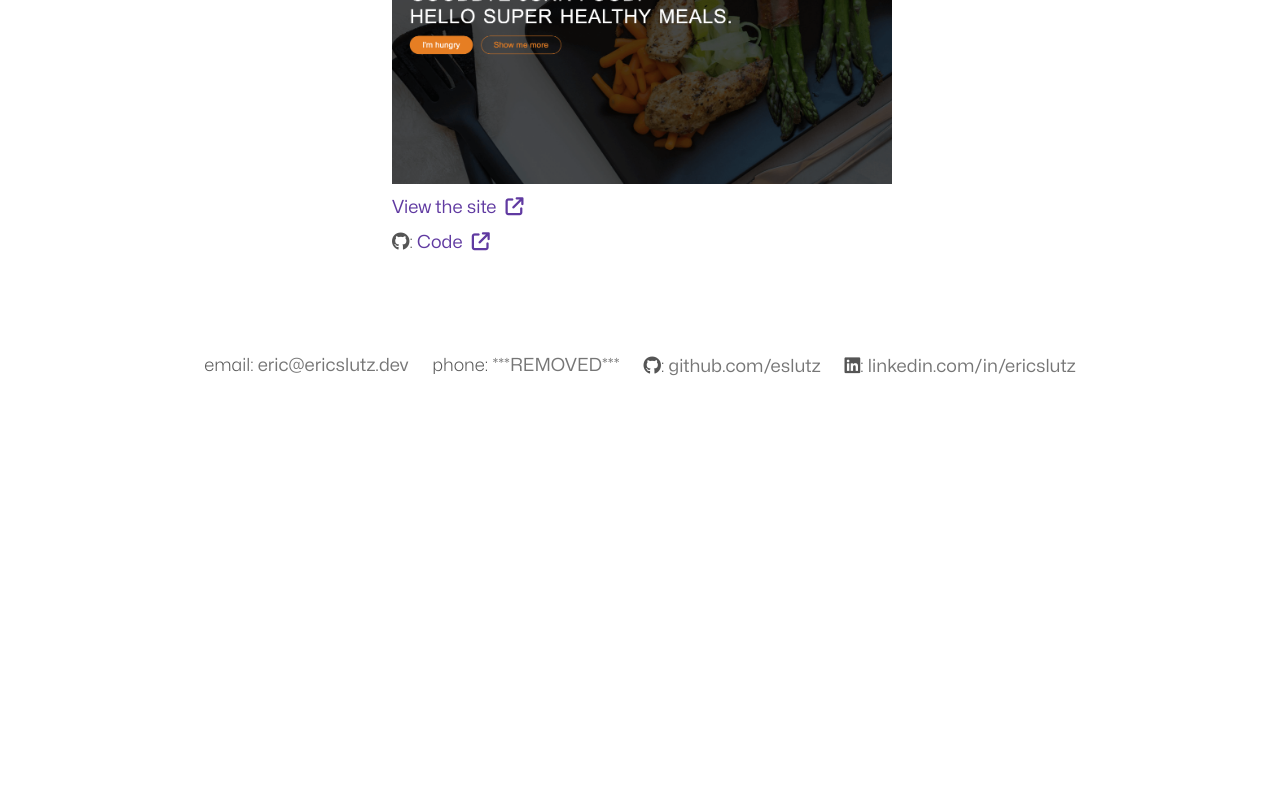
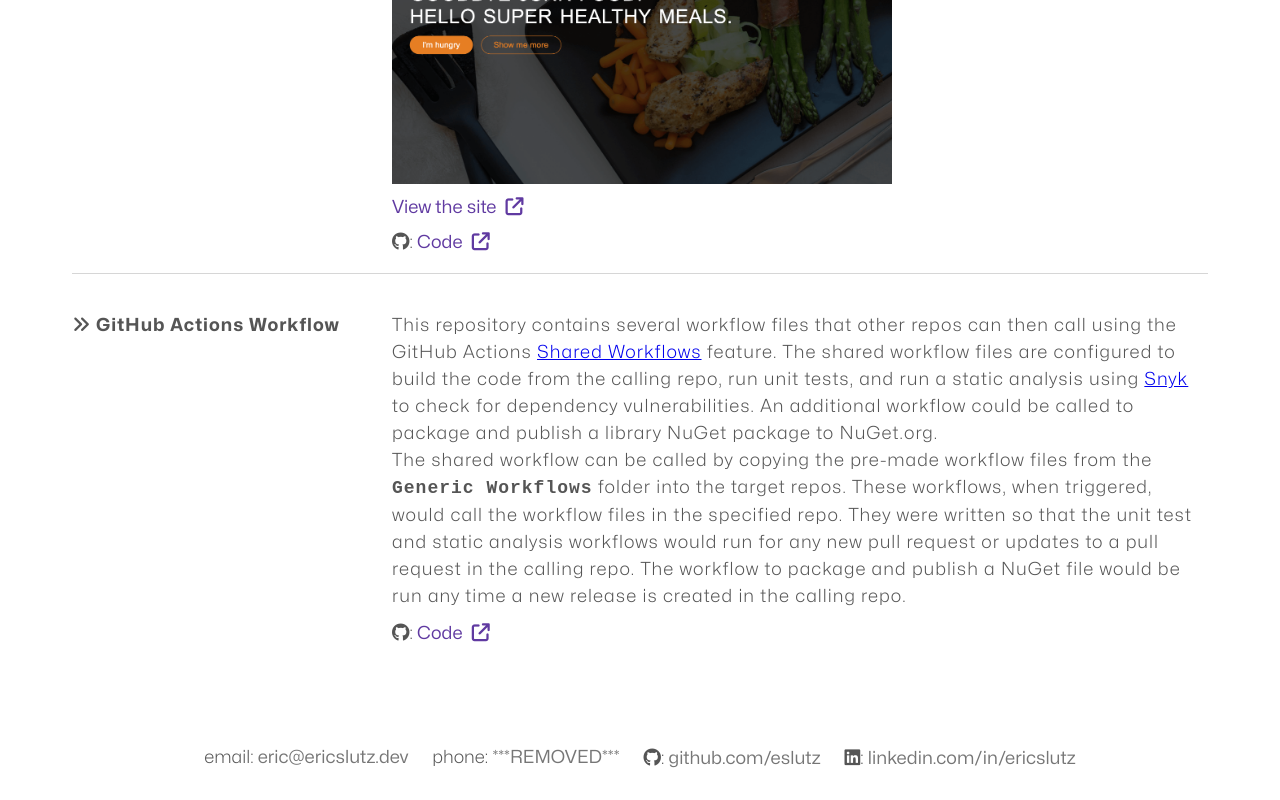
Before and after one commit to eslutz/eslutz.github.io, an Angular app: page /projects in a window 1280 px wide. Shown: the part 2626-3426 px from the top of the page. Before the commit the page ends 3034 px from the top, so only its background shows below. Built offline with nearby package versions, Linux system fonts and the light colour scheme.

Commit message:
added GitHub Actions example to projects section

```diff
--- a/src/app/projects/projects.component.html
+++ b/src/app/projects/projects.component.html
@@ -197,5 +197,32 @@
         </li>
       </ul>
     </div>
+    <div class="project">
+      <p class="project-description">
+        <i class="fa-solid fa-angles-right"></i>
+        <strong class="left-padding--xs">GitHub Actions Workflow</strong>
+      </p>
+      <ul class="list">
+        <li class="list-item">
+          <div class="project-description">
+            <p>
+              This repository contains several workflow files that other repos can then call using the GitHub Actions <a href="https://docs.github.com/en/actions/using-workflows/sharing-workflows-secrets-and-runners-with-your-organization#sharing-workflows" target="_blank">Shared Workflows</a> feature.  The shared workflow files are configured to build the code from the calling repo, run unit tests, and run a static analysis using <a href="https://github.com/marketplace/actions/snyk" target="_blank">Snyk</a> to check for dependency vulnerabilities.  An additional workflow could be called to package and publish a library NuGet package to NuGet.org.
+            </p>
+            <p>
+              The shared workflow can be called by copying the pre-made workflow files from the <strong><code>Generic Workflows</code></strong> folder into the target repos.  These workflows, when triggered, would call the workflow files in the specified repo.  They were written so that the unit test and static analysis workflows would run for any new pull request or updates to a pull request in the calling repo.  The workflow to package and publish a NuGet file would be run any time a new release is created in the calling repo.
+            </p>
+          </div>
+        </li>
+        <li class="list-item">
+          <div>
+            <i class="fa-brands fa-github"></i>:
+            <a class="link" href="https://github.com/eslutz/RockLib.Workflows" target="_blank">
+              Code
+              <i class="fa-solid fa-arrow-up-right-from-square left-padding--xs"></i>
+            </a>
+          </div>
+        </li>
+      </ul>
+    </div>
   </div>
 </section>
```
Also changed, not shown: 1 other file (tests, documents, lock files or other folders). Lines whose indentation alone changed are shown as unchanged.
